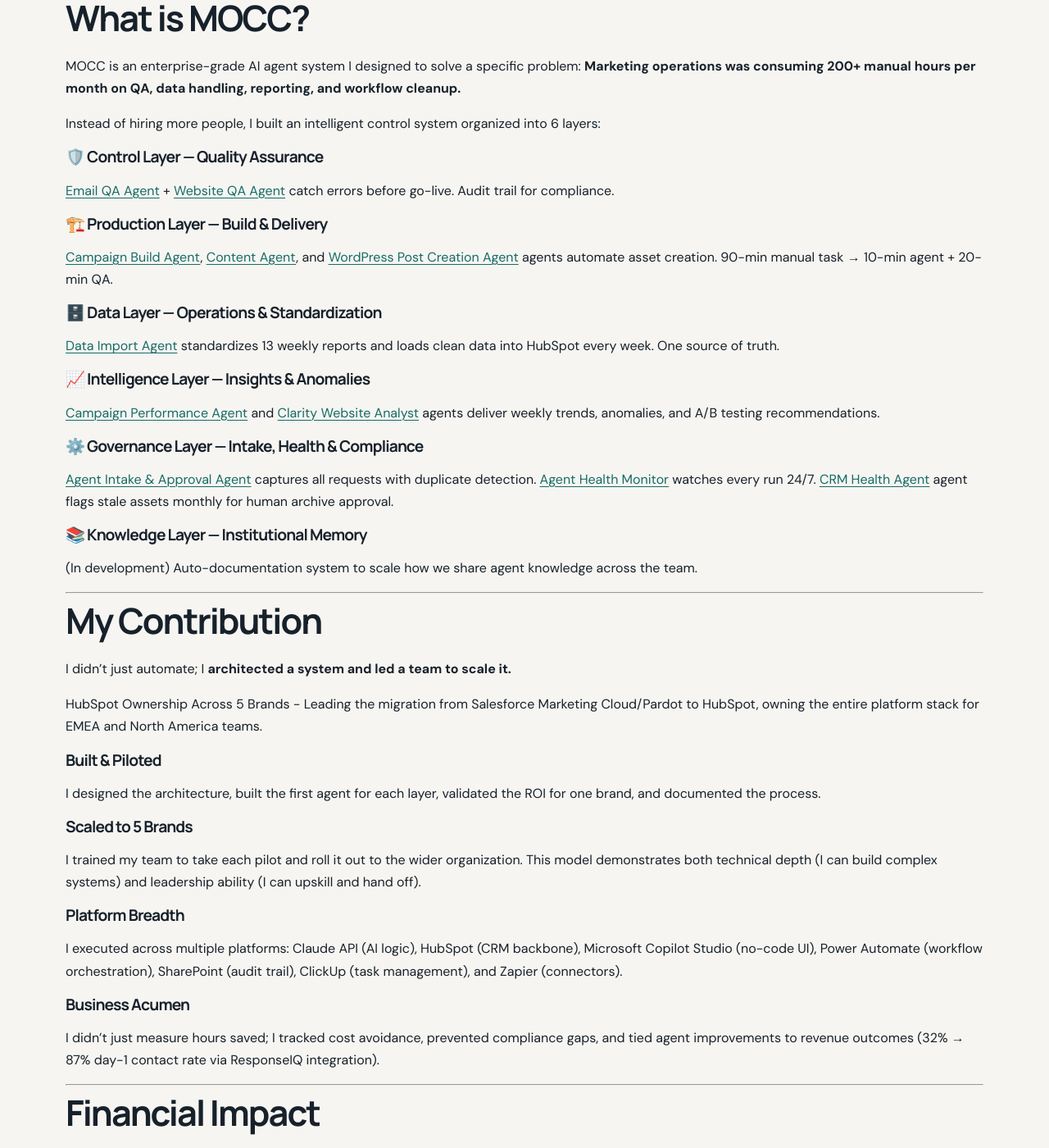
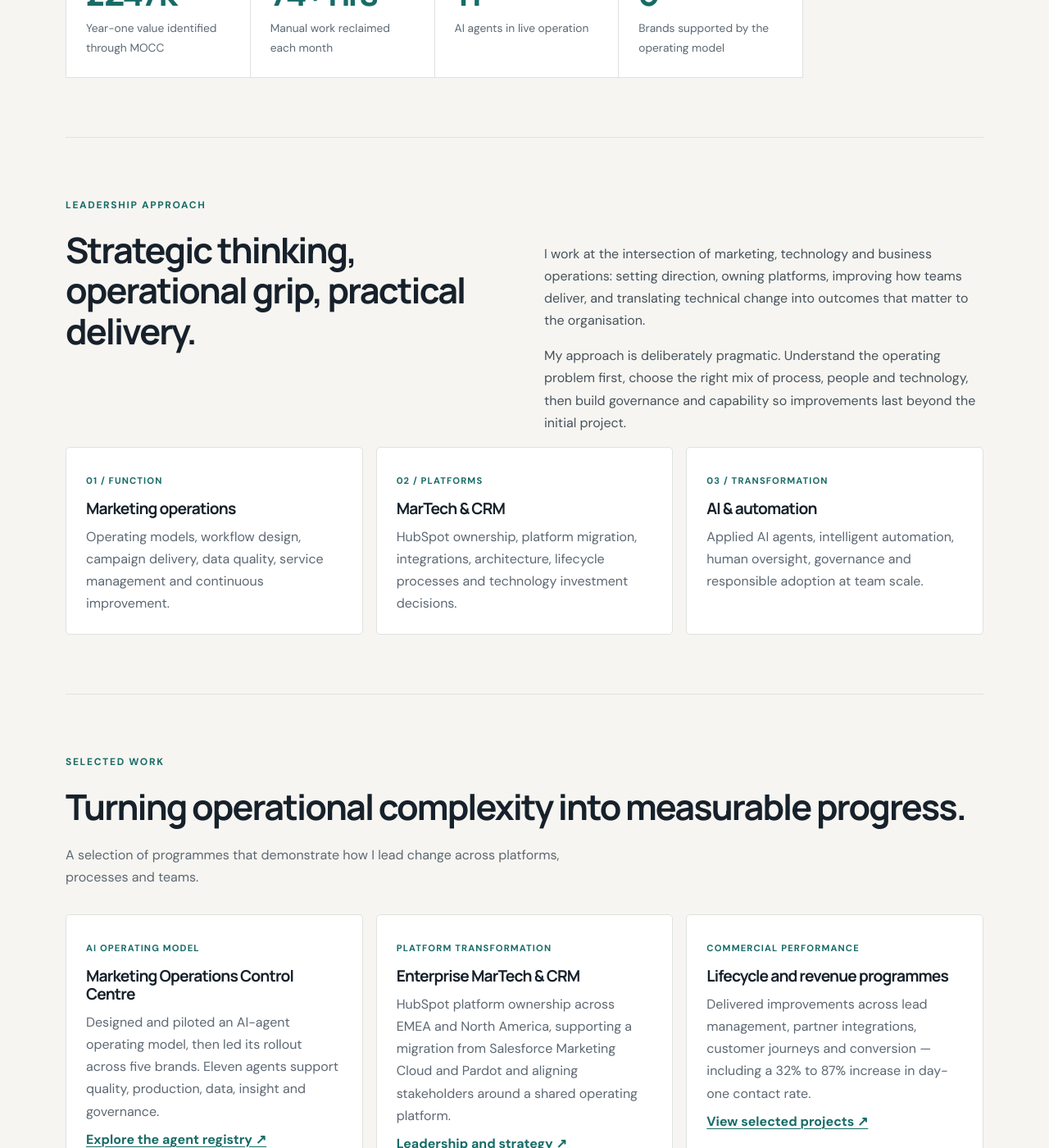
Before and after one commit to georgefwmurray/Marketing-Operations-Control-Centre, a Jekyll site: the page built from index.md, in a window 1280 px wide and 1400 px high, scrolled down 915 px. Shown: the whole window at 82% size. Built offline with Jekyll 4.4.1, drawn with Linux system fonts in a browser that asks for light colours; our own code applies the rules of GitHub Pages for plain Markdown files; some of the changed text lies outside the part shown.

Commit message:
Reposition homepage for senior marketing operations leadership

```diff
--- a/index.md
+++ b/index.md
@@ -1,166 +1,98 @@
 ---
-title: "Marketing Operations Control Centre: HubSpot AI Agents"
-description: "MOCC: 11 live HubSpot-native AI agents automating marketing operations across 5 brands, reclaiming 74+ hours a month. Built by George Murray, South Wales."
+layout: default
+title: "George Murray | Marketing Operations, Technology & AI Leader"
+description: "George Murray is a marketing operations and technology leader specialising in HubSpot, AI-enabled operations, automation, governance and measurable commercial transformation."
 ---
 
-[Home](index.html) • [Agent Registry](Agent-Registry.html) • [Results](Results.html) • [Roadmap](Roadmap.html) • [Campaign & Commercial Projects](Campaign-Commercial-Projects.html) • [Leadership & Strategy](Leadership-%26-Strategy.html) • [How to Build MOCC](How-to-Build.html) • [HubSpot Expert in South Wales](HubSpot-Expert-South-Wales.html)
+<section class="hero">
+  <p class="eyebrow">Marketing Operations · Technology · AI Transformation</p>
+  <h1>Building the operating systems behind better marketing.</h1>
+  <p class="lead">I'm George Murray, a marketing operations and technology leader. I bring people, platforms and intelligent automation together to make complex marketing functions more effective, scalable and accountable.</p>
+  <div class="hero-meta">
+    <span>South Wales, UK</span>
+    <span>Team and platform leadership</span>
+    <span>HubSpot · MarTech · AI</span>
+  </div>
+  <div class="actions">
+    <a class="button primary" href="#work">Explore selected work</a>
+    <a class="button secondary" href="https://www.linkedin.com/in/georgefwmurray/" target="_blank" rel="noopener">Connect on LinkedIn ↗</a>
+  </div>
+  <div class="metrics" aria-label="Selected impact">
+    <div class="metric"><strong>£247k</strong><span>Year-one value identified through MOCC</span></div>
+    <div class="metric"><strong>74+ hrs</strong><span>Manual work reclaimed each month</span></div>
+    <div class="metric"><strong>11</strong><span>AI agents in live operation</span></div>
+    <div class="metric"><strong>5</strong><span>Brands supported by the operating model</span></div>
+  </div>
+</section>
 
----
+<section class="section" id="leadership">
+  <p class="eyebrow">Leadership approach</p>
+  <div class="split">
+    <div>
+      <h2>Strategic thinking, operational grip, practical delivery.</h2>
+    </div>
+    <div class="prose">
+      <p>I work at the intersection of marketing, technology and business operations: setting direction, owning platforms, improving how teams deliver, and translating technical change into outcomes that matter to the organisation.</p>
+      <p>My approach is deliberately pragmatic. Understand the operating problem first, choose the right mix of process, people and technology, then build governance and capability so improvements last beyond the initial project.</p>
+    </div>
+  </div>
+  <div class="cards">
+    <article class="card"><p class="kicker">01 / Function</p><h3>Marketing operations</h3><p>Operating models, workflow design, campaign delivery, data quality, service management and continuous improvement.</p></article>
+    <article class="card"><p class="kicker">02 / Platforms</p><h3>MarTech & CRM</h3><p>HubSpot ownership, platform migration, integrations, architecture, lifecycle processes and technology investment decisions.</p></article>
+    <article class="card"><p class="kicker">03 / Transformation</p><h3>AI & automation</h3><p>Applied AI agents, intelligent automation, human oversight, governance and responsible adoption at team scale.</p></article>
+  </div>
+</section>
 
-# MOCC: Marketing Operations Control Centre
+<section class="section" id="work">
+  <p class="eyebrow">Selected work</p>
+  <h2>Turning operational complexity into measurable progress.</h2>
+  <p class="section-intro">A selection of programmes that demonstrate how I lead change across platforms, processes and teams.</p>
+  <div class="cards">
+    <article class="card"><p class="kicker">AI operating model</p><h3>Marketing Operations Control Centre</h3><p>Designed and piloted an AI-agent operating model, then led its rollout across five brands. Eleven agents support quality, production, data, insight and governance.</p><p class="section-cta"><a href="Agent-Registry.html">Explore the agent registry ↗</a></p></article>
+    <article class="card"><p class="kicker">Platform transformation</p><h3>Enterprise MarTech & CRM</h3><p>HubSpot platform ownership across EMEA and North America, supporting a migration from Salesforce Marketing Cloud and Pardot and aligning stakeholders around a shared operating platform.</p><p class="section-cta"><a href="Leadership-%26-Strategy.html">Leadership and strategy ↗</a></p></article>
+    <article class="card"><p class="kicker">Commercial performance</p><h3>Lifecycle and revenue programmes</h3><p>Delivered improvements across lead management, partner integrations, customer journeys and conversion — including a 32% to 87% increase in day-one contact rate.</p><p class="section-cta"><a href="Campaign-Commercial-Projects.html">View selected projects ↗</a></p></article>
+  </div>
+</section>
 
-## George Murray | HubSpot Marketing Operations Expert | South Wales | AI Agent Architecture
+<section class="section" id="impact">
+  <p class="eyebrow">Evidence of impact</p>
+  <div class="split">
+    <div>
+      <h2>Technology is only valuable when the business feels the difference.</h2>
+      <p class="section-intro">I focus on outcomes that can be explained, measured and sustained — not automation for its own sake.</p>
+    </div>
+    <ul class="clean-list">
+      <li><strong>17% revenue uplift</strong> from an abandoned-cart recovery programme.</li>
+      <li><strong>12% year-on-year revenue uplift</strong> following a partner integration.</li>
+      <li><strong>63% increase in lead volume</strong> from a pricing-page optimisation test.</li>
+      <li><strong>40% reduction</strong> in lead-to-sales handover time through CRM integration.</li>
+    </ul>
+  </div>
+  <p class="section-cta"><a href="Results.html">See the results and supporting detail ↗</a></p>
+</section>
 
-Based in South Wales, I design and scale HubSpot-native AI agent systems
-that automate marketing operations and deliver measurable ROI.
+<section class="section" id="principles">
+  <p class="eyebrow">How I lead</p>
+  <div class="split">
+    <div><h2>Build capability. Make change stick.</h2></div>
+    <div class="prose">
+      <p>I believe strong operations functions create leverage for the whole organisation. That means clear ownership, sensible governance, transparent priorities and teams who are trusted to improve the systems they use.</p>
+      <p>With AI, my default is human accountability by design: automate repetitive work, make decisions and exceptions visible, and keep people responsible for quality, risk and outcomes.</p>
+      <div class="callout"><p>I'm interested in senior leadership opportunities where marketing operations, technology and AI transformation are central to the next stage of organisational growth.</p></div>
+    </div>
+  </div>
+</section>
 
-[HubSpot expert in South Wales: results, FAQs and contact](HubSpot-Expert-South-Wales.html)
-
-### Year 1 Results
-
-- **£247,000** in annual savings (operational time + cost avoidance)
-- **74+ hours/month** of manual work reclaimed across 5 brands
-- **11 AI agents** live in production (built pilot → team scaled)
-- **5 brands** covered, with 10 of 11 agents live on all five (Campaign Build live on 1 brand)
-- **300+ auditable governance records** (compliance-ready)
-
----
-
-## What is MOCC?
-
-MOCC is an enterprise-grade AI agent system I designed to solve a specific problem: **Marketing operations was consuming 200+ manual hours per month on QA, data handling, reporting, and workflow cleanup.**
-
-Instead of hiring more people, I built an intelligent control system organized into 6 layers:
-
-### 🛡️ **Control Layer — Quality Assurance**
-
-[Email QA Agent](Agents/Email%20QA%20Agent/Email-QA-Agent.html) + [Website QA Agent](Agents/Website%20QA%20Agent/Website-QA-Agent.html) catch errors before go-live. Audit trail for compliance.
-
-### 🏗️ **Production Layer — Build & Delivery**
-
-[Campaign Build Agent](Agents/Campaign%20Build%20Agent/Campaign-Build-Agent.html), [Content Agent](Agents/Content%20Agent/Content-Agent.html), and [WordPress Post Creation Agent](Agents/WordPress%20Post%20Creation%20Agent/WordPress-Post-Creation-Agent.html) agents automate asset creation. 90-min manual task → 10-min agent + 20-min QA.
-
-### 🗄️ **Data Layer — Operations & Standardization**
-
-[Data Import Agent](Agents/Data%20Import%20Agent/Data-Import-Agent.html) standardizes 13 weekly reports and loads clean data into HubSpot every week. One source of truth.
-
-### 📈 **Intelligence Layer — Insights & Anomalies**
-
-[Campaign Performance Agent](Agents/Campaign%20Performance%20Agent/Campaign-Performance-Agent.html) and [Clarity Website Analyst](Agents/Clarity%20Website%20Analyst/Clarity-Website-Analyst.html) agents deliver weekly trends, anomalies, and A/B testing recommendations.
-
-### ⚙️ **Governance Layer — Intake, Health & Compliance**
-
-[Agent Intake & Approval Agent](Agents/Agent%20Intake%20%26%20Approval%20Agent/Agent-Intake-%26-Approval-Agent.html) captures all requests with duplicate detection. [Agent Health Monitor](Agents/Agent%20Health%20Monitor/Agent-Health-Monitor.html) watches every run 24/7. [CRM Health Agent](Agents/CRM%20Health%20Agent/CRM-Health-Agent.html) agent flags stale assets monthly for human archive approval.
-
-### 📚 **Knowledge Layer — Institutional Memory**
-
-(In development) Auto-documentation system to scale how we share agent knowledge across the team.
-
----
-
-## My Contribution
-
-I didn't just automate; I **architected a system and led a team to scale it.**
-
-HubSpot Ownership Across 5 Brands - Leading the migration from Salesforce Marketing Cloud/Pardot
-to HubSpot, owning the entire platform stack for EMEA and North America teams.
-
-### Built & Piloted
-
-I designed the architecture, built the first agent for each layer, validated the ROI for one brand, and documented the process.
-
-### Scaled to 5 Brands
-
-I trained my team to take each pilot and roll it out to the wider organization. This model demonstrates both technical depth (I can build complex systems) and leadership ability (I can upskill and hand off).
-
-### Platform Breadth
-
-I executed across multiple platforms: Claude API (AI logic), HubSpot (CRM backbone), Microsoft Copilot Studio (no-code UI), Power Automate (workflow orchestration), SharePoint (audit trail), ClickUp (task management), and Zapier (connectors).
-
-### Business Acumen
-
-I didn't just measure hours saved; I tracked cost avoidance, prevented compliance gaps, and tied agent improvements to revenue outcomes (32% → 87% day-1 contact rate via ResponseIQ integration).
-
----
-
-## Financial Impact
-
-### Year 1: £247,000 in Savings
-
-| Category | Breakdown | Annual |
-| --- | --- | --- |
-| Operational Time Reclaimed | 74 hrs/month × £100/hr | £88,800 |
-| Agency Spend Reduction | Content: £20k/mo → £10k/mo | £120,000 |
-| Martech Stack Retirement | 5 tools eliminated | £14,000 |
-| Prevented Rework | Intake process blocks duplicates | £4,800 |
-| Compliance & Reliability | Health monitoring + CRM cleanup | ~£19,400 |
-| **TOTAL** |  | **£247,000** |
-
-### Year 2 Projection (Conservative): ~£387,000
-
-- Campaign Build scale (1 brand → 5): +£80k
-- Knowledge Layer automation: +£40k
-- Intelligence Layer expansion: +£20k
-- Operational efficiency gains: +£60k
-
----
-
-## How I Scaled This
-
-Most engineers build once. I built once and **scaled across 5 brands by training my team.**
-
-### The Pilot-to-Scale Model
-
-1. I design + build the first agent for 1 brand (validate design, measure ROI, document process)
-2. I hand it to my team with clear playbooks and success metrics
-3. They adapt it for their brand and roll it out
-4. I move on to the next agent while they manage the rollout
-
-### Why this matters
-
-✓ Shows I can architect complex systems (technical depth)
-✓ Shows I can upskill & lead teams (leadership depth)
-✓ Shows I can move fast (11 agents in 12 months, not 1)
-✓ Shows I think about sustainability (didn't create a bottleneck)
-
----
-
-## What This Demonstrates
-
-✓ **Technical Breadth** - I can design and build complex multi-platform systems (Claude API, HubSpot, Power Automate, Copilot Studio, SharePoint, ClickUp, Zapier)
-
-✓ **Architecture Thinking** - I structured MOCC into 6 logical layers, each with clear ownership and measurable impact
-
-✓ **HubSpot Expertise** - CRM architecture, workflow design, custom properties,
-API integrations, data governance at scale
-
-✓ **Business Acumen** - I tracked agency spend reduction, compliance risk, revenue attribution, and ROI payback period
-
-✓ **Leadership & Scaling** - I built 11 agents AND trained my team to scale them. Shows I can move fast without becoming a bottleneck.
-
-✓ **Execution** - Delivered £247k impact in Year 1 while also upskilling my team to maintain and extend the system
-
-✓ **Governance & Risk Management** - Every agent has: named owner, risk tier, quarterly review schedule, daily health monitoring, and full audit trail. Enterprise-grade thinking.
-
----
-
-## Let's Connect
-
-This system is live and supporting 5 brands in production. I'm open to discussing:
-
-- How to architect AI agent systems for enterprise operations
-- How to measure ROI on automation (not just hours saved)
-- How to scale technical initiatives through team upskilling
-- How to balance innovation speed with governance/risk management
-
-Looking for a HubSpot expert in South Wales? See the [HubSpot Expert in South Wales](HubSpot-Expert-South-Wales.html) page.
-
-**Contact:** [georgefwmurray@gmail.com](mailto:georgefwmurray@gmail.com)
-
-**LinkedIn:** [linkedin.com/in/georgefwmurray/](https://www.linkedin.com/in/georgefwmurray/)
-
-[Home](index.html) • [Agent Registry](Agent-Registry.html) • [Results](Results.html) • [Roadmap](Roadmap.html) • [Campaign & Commercial Projects](Campaign-Commercial-Projects.html) • [Leadership & Strategy](Leadership-%26-Strategy.html) • [How to Build MOCC](How-to-Build.html) • [HubSpot Expert in South Wales](HubSpot-Expert-South-Wales.html)
-
-<script type="application/ld+json">
-{"@context":"https://schema.org","@graph":[{"@type":"WebSite","@id":"https://georgemurray.co.uk/#website","name":"MOCC: Marketing Operations Control Centre","url":"https://georgemurray.co.uk/","inLanguage":"en-GB","author":{"@id":"https://georgemurray.co.uk/#person"}},{"@type":"Person","@id":"https://georgemurray.co.uk/#person","name":"George Murray","jobTitle":"HubSpot Marketing Operations Expert","url":"https://georgemurray.co.uk/","address":{"@type":"PostalAddress","addressRegion":"South Wales","addressCountry":"GB"},"sameAs":["https://www.linkedin.com/in/georgefwmurray/"],"knowsAbout":["HubSpot","Marketing operations","AI agents","Marketing automation"]}]}
-</script>
+<section class="section" id="contact">
+  <p class="eyebrow">Contact</p>
+  <div class="split">
+    <div><h2>Let's talk about what comes next.</h2></div>
+    <div class="prose">
+      <p>If you're building or evolving a marketing operations, MarTech or AI-enabled function, I'd welcome a conversation.</p>
+      <div class="actions">
+        <a class="button primary" href="mailto:georgefwmurray@gmail.com">Email George ↗</a>
+        <a class="button secondary" href="https://www.linkedin.com/in/georgefwmurray/" target="_blank" rel="noopener">LinkedIn ↗</a>
+      </div>
+    </div>
+  </div>
+</section>
```
